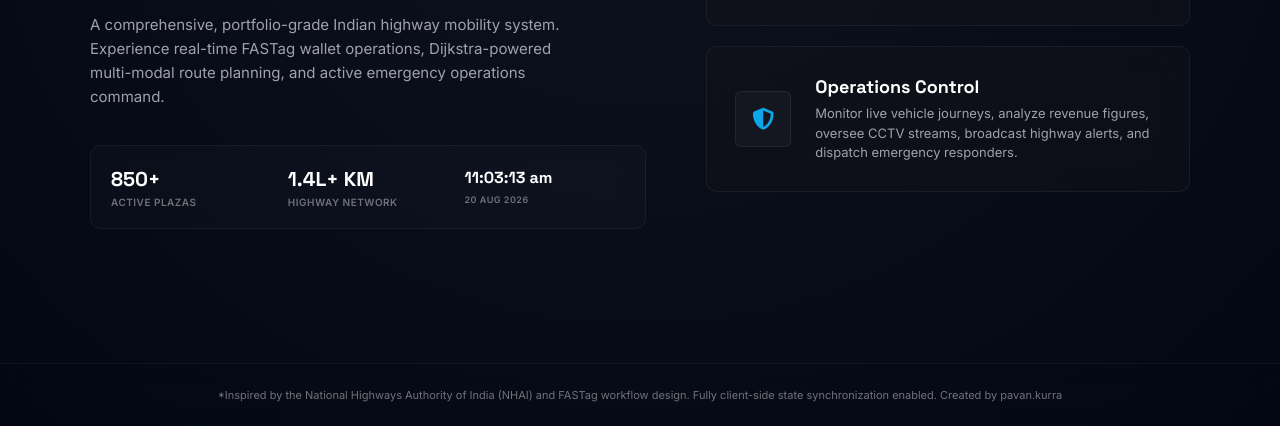
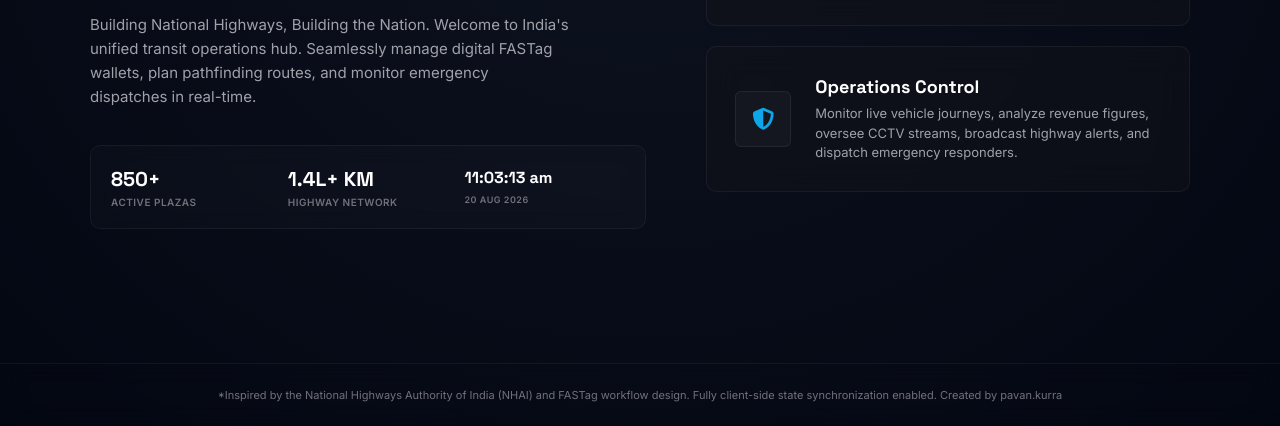
Before and after one commit to pavankurra-lpu/Smart-National-Highway-Operations-Platform, a plain HTML site: page index.html in a window 1280 px wide. Shown: the part 374-800 px from the top of the page. Drawn offline with nearby package versions, Linux system fonts and the light colour scheme.

Commit message:
feat: update landing page subtitle with NHAI motto and official description

```diff
--- a/index.html
+++ b/index.html
@@ -413,7 +413,7 @@
                 <span class="nhai-badge"><i class="fa-solid fa-building-shield"></i> Gov of India SIMULATION</span>
                 <h1 class="hero-title animate-title">Smart National Highway Operations <span>Platform</span></h1>
                 <p class="hero-subtitle">
-                    A comprehensive, portfolio-grade Indian highway mobility system. Experience real-time FASTag wallet operations, Dijkstra-powered multi-modal route planning, and active emergency operations command.
+                    Building National Highways, Building the Nation. Welcome to India's unified transit operations hub. Seamlessly manage digital FASTag wallets, plan pathfinding routes, and monitor emergency dispatches in real-time.
                 </p>
 
                 <!-- NHAI System-Wide Stats Widget -->
```
